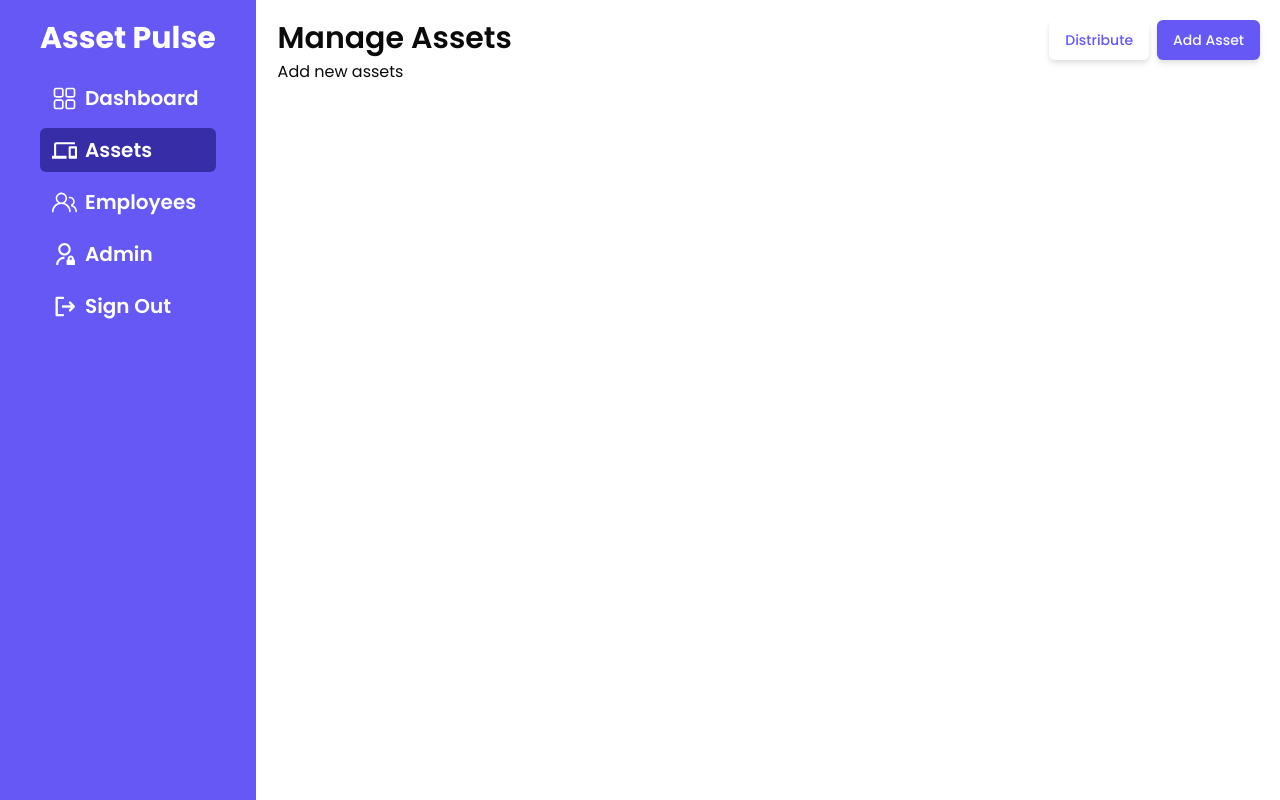
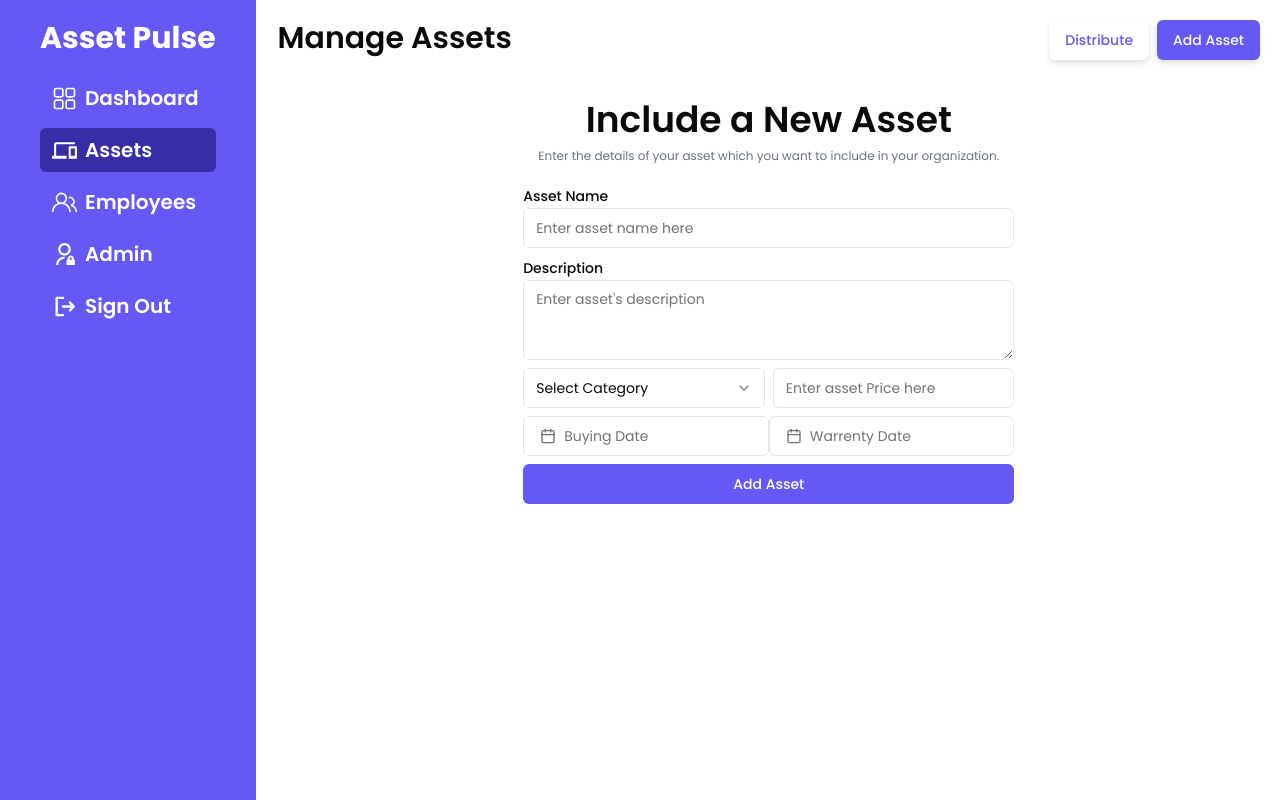
Before and after one commit to foysalmia/corporate-asset-management-frontend, a React (Vite) app: page /profile/assets/add-asset in a window 1280 px wide. Built offline with nearby package versions, Linux system fonts and the light colour scheme.

Commit message:
add asset form design done

```diff
--- a/src/components/AssetTable/AssetTable.jsx
+++ b/src/components/AssetTable/AssetTable.jsx
@@ -40,7 +40,7 @@ const AssetTable = () => {
             </div>
             <div className="mt-5">
                 <Table className="border border-gray-100">
-                    <TableCaption>A list of your organization's assets.</TableCaption>
+                    <TableCaption className="mt-16 mb-3">A list of your organization's assets.</TableCaption>
                     <TableHeader>
                         <TableRow>
                             <TableHead className="text-[#6558F5] font-semibold text-sm w-[100px]">ID</TableHead>
--- a/src/components/Charts/RoundChart.jsx
+++ b/src/components/Charts/RoundChart.jsx
@@ -11,13 +11,13 @@ const RoundChart = () => {
                 datasets: [
                     {
                         label: "Distributed",
-                        data: [53,50,130,78,15,30],
+                        data: [53,50,130,78,80,30],
                         backgroundColor: [
                             "rgba(101, 88, 245, 1)",
                             "rgba(166, 130, 255, 1)",
                             "rgba(85, 193, 255, 1)",
+                            "rgba(16, 46, 74, 1)",
                             "rgba(247, 195, 37, 1)",
-                            "rgba(16, 46, 74, 1)",
                             "rgba(0, 0, 0, 1)"
                         ]
                     }
--- a/src/components/DatePicker/DatePicker.jsx
+++ b/src/components/DatePicker/DatePicker.jsx
@@ -11,7 +11,7 @@ import {
     PopoverTrigger,
 } from "@/components/ui/popover";
 
-const DatePicker = () => {
+const DatePicker = ({text}) => {
     const [date, setDate] = React.useState();
 
     return (
@@ -25,7 +25,7 @@ const DatePicker = () => {
                     )}
                 >
                     <CalendarIcon className="mr-2 h-4 w-4" />
-                    {date ? format(date, "PPP") : <span>Pick a date</span>}
+                    {date ? format(date, "PPP") : <span>{text}</span>}
                 </Button>
             </PopoverTrigger>
             <PopoverContent className="w-auto p-0">
--- a/src/pages/CompanyProfile/Assets/AddAsset.jsx
+++ b/src/pages/CompanyProfile/Assets/AddAsset.jsx
@@ -1,7 +1,67 @@
+import { Input } from "@/components/ui/input";
+import { Label } from "@/components/ui/label";
+import { Button } from '@/components/ui/button';
+import { Textarea } from '@/components/ui/textarea';
+import {
+    Select,
+    SelectContent,
+    SelectItem,
+    SelectTrigger,
+    SelectValue,
+} from "@/components/ui/select";
+import DatePicker from "@/components/DatePicker/DatePicker";
+
+
 const AddAsset = () => {
     return (
-        <div>
-            Add new assets
+        <div className="mt-10  w-1/2 mx-auto">
+            <h1 className="text-center font-semibold text-4xl">Include a New Asset</h1>
+            <p className="text-xs my-2 text-center text-gray-500">Enter the details of your asset which you want to include in your organization.</p>
+            <form>
+                <div className='mt-5'>
+                    <Label htmlFor="name">Asset Name</Label>
+                    <Input
+                        type="text"
+                        id="name"
+                        // onChange={(e) => setName(e.target.value)}
+                        placeholder="Enter asset name here"
+                    />
+                </div>
+                <div className='mt-2'>
+                    <Label htmlFor="description">Description</Label>
+                    <Textarea
+                        type="text"
+                        id="description"
+                        // onChange={(e) => setDescription(e.target.value)}
+                        placeholder="Enter asset's description"
+                    />
+                </div>
+                <div className="mt-2 flex justify-between items-center">
+                    <Select >
+                        <SelectTrigger >
+                            <SelectValue placeholder="Select Category" />
+                        </SelectTrigger>
+                        <SelectContent>
+                            <SelectItem value="light">Light</SelectItem>
+                            <SelectItem value="dark">Dark</SelectItem>
+                            <SelectItem value="system">System</SelectItem>
+                        </SelectContent>
+                    </Select>
+                    <Input
+                        type="number"
+                        min={0}
+                        id="name"
+                        // onChange={(e) => setName(e.target.value)}
+                        placeholder="Enter asset Price here"
+                        className="ml-2"
+                    />
+                </div>
+                <div className="mt-2 flex justify-between items-center">
+                    <DatePicker text="Buying Date"/>
+                    <DatePicker text="Warrenty Date"/>
+                </div>
+                <Button className="mt-2 w-full bg-[#6558F5] hover:bg-[#372DA6] text-white" type="submit">Add Asset</Button>
+            </form>
         </div>
     );
 };
--- a/src/pages/SignUp.jsx
+++ b/src/pages/SignUp.jsx
@@ -33,7 +33,7 @@ const SignUp = () => {
             <div className='mx-auto w-2/3'>
                 <h1 className='font-semibold text-3xl pt-10'>Get Started Now</h1>
                 <p className='text-gray-800 text-xs mt-3'>Enter your credentials to access your company account</p>
-                <div className=''>
+                <div>
                     <div className='mt-10'>
                         <Label htmlFor="name">Company Name</Label>
                         <Input
```
